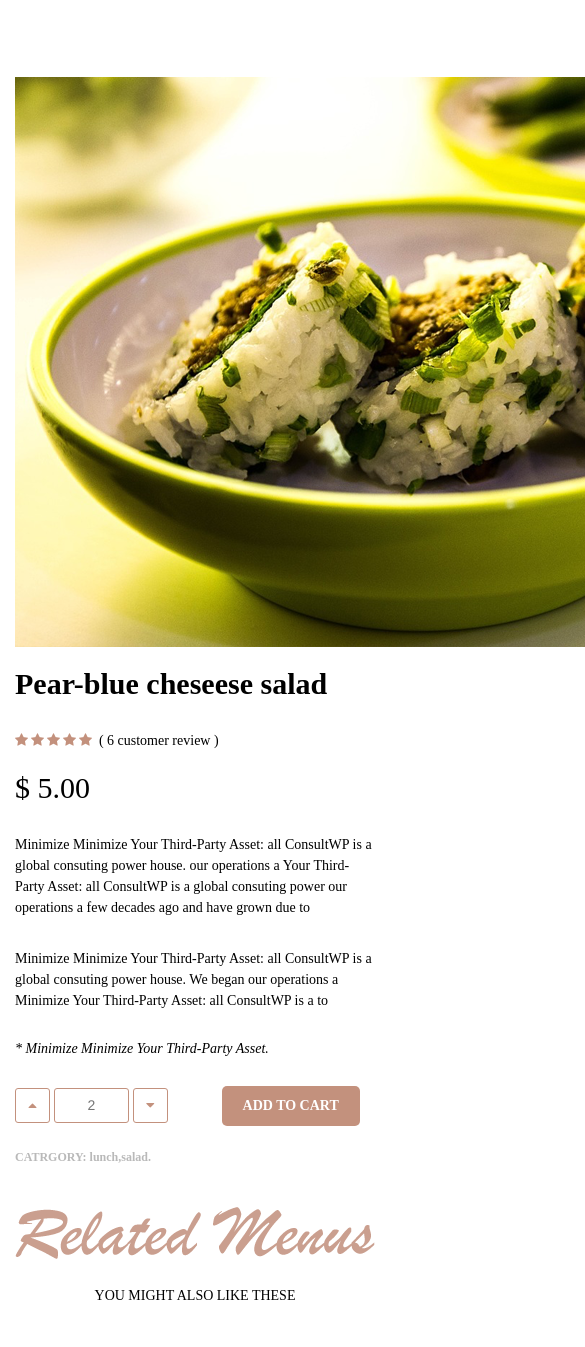
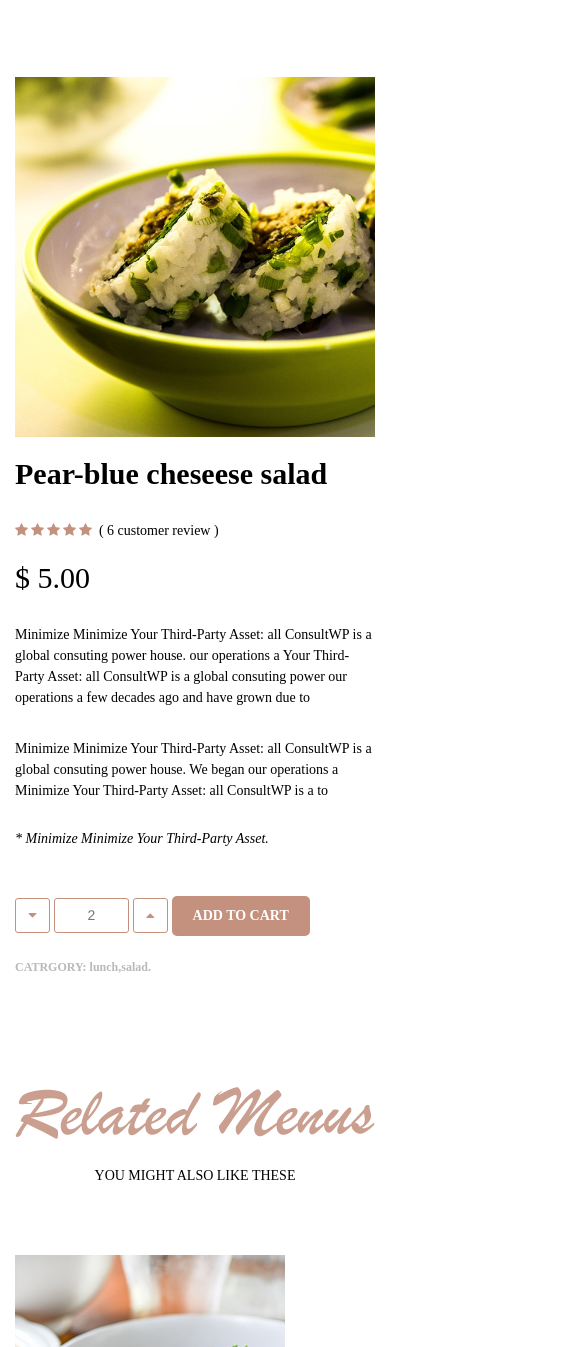
Before and after one commit to vietthangcntt/cherry, a plain HTML site: page cherry.html in a window 390 px wide. Shown: the part 253-1600 px from the top of the page, 585 px wide, since content can reach past the window. Drawn offline with nearby package versions, Linux system fonts and the light colour scheme.

Commit message:
this is blog cherry

```diff
--- a/cherry.html
+++ b/cherry.html
@@ -51,9 +51,9 @@
 							<p><a> Minimize Minimize Your Third-Party Asset: all ConsultWP is a global consuting power house. We began our operations a   Minimize Your Third-Party Asset: all ConsultWP is a to</a> </p>
 							<h5><a> * Minimize Minimize Your Third-Party Asset.</a> </h5>
 							<div class="content-down">
+								<button class="down-button"><i class="fa fa-caret-down" aria-hidden="true"></i></button>
+								<input type="text" class="down-input" placeholder="2" />
 								<button class="down-button"><i class="fa fa-caret-up" aria-hidden="true"></i></button>
-								<input type="text" class="down-input" placeholder="2" />
-								<button class="down-button"><i class="fa fa-caret-down" aria-hidden="true"></i></button>
 								<button class="down-submit">ADD TO CART</button>
 								<p> <a> CATRGORY: lunch,salad.</a></p>
 							</div>
--- a/css/style.css
+++ b/css/style.css
@@ -325,7 +325,7 @@ ul.filter li:after {
 }
 .content-logo {
 	text-align: center;
-	padding-top: 30px;
+    padding-top: 100px;
 }
 .content-down p a {
 	font-family: Droid Serif;
@@ -346,3 +346,15 @@ ul.filter li:after {
 .content-heder p {
 	    padding-top: 20px;
 }
+.col-md-6 a img {
+	max-width: 100%;
+}
+.content-logo a img {
+	max-width: 100%;
+}
+@media only screen and (max-width: 400px) {
+	.down-submit {
+		margin-left: 0;
+		margin-top: 20px;
+	}
+}
```
